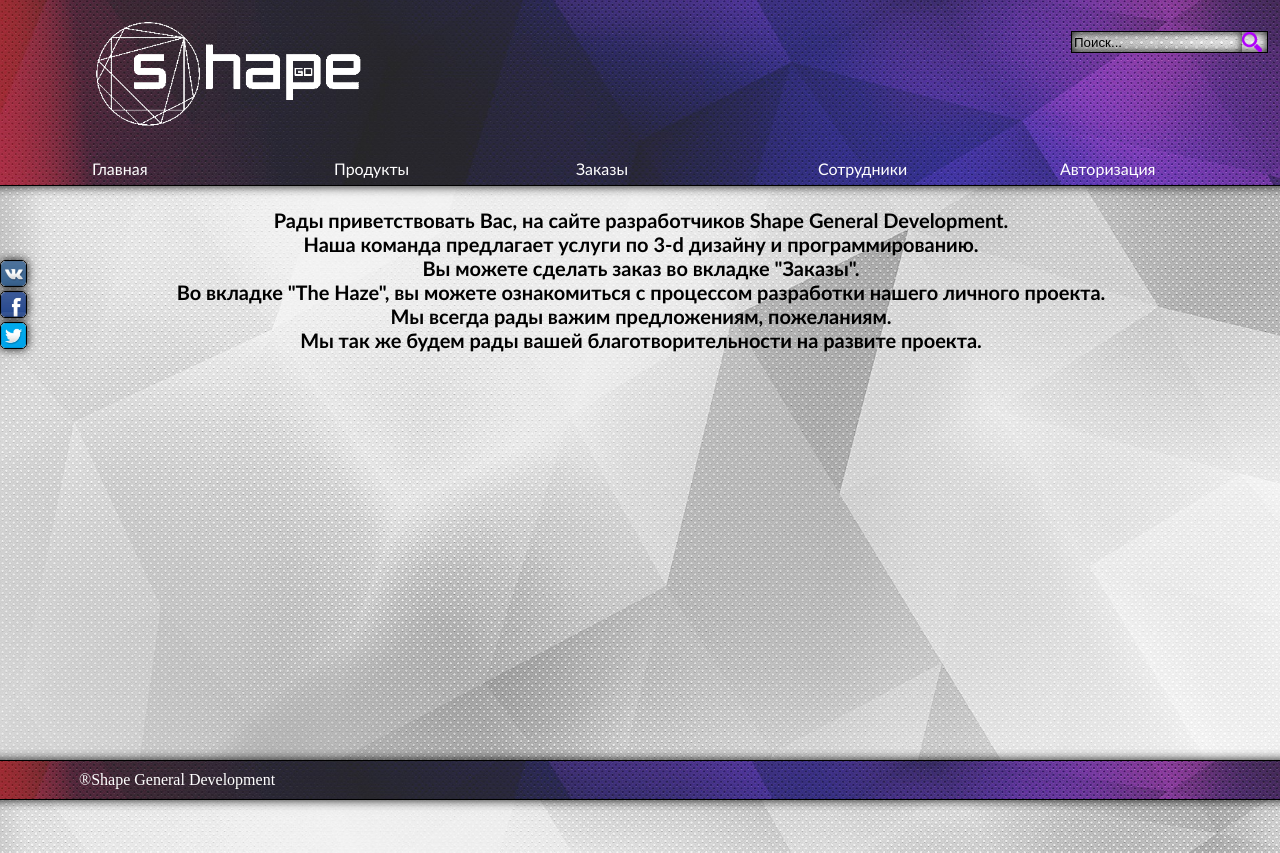
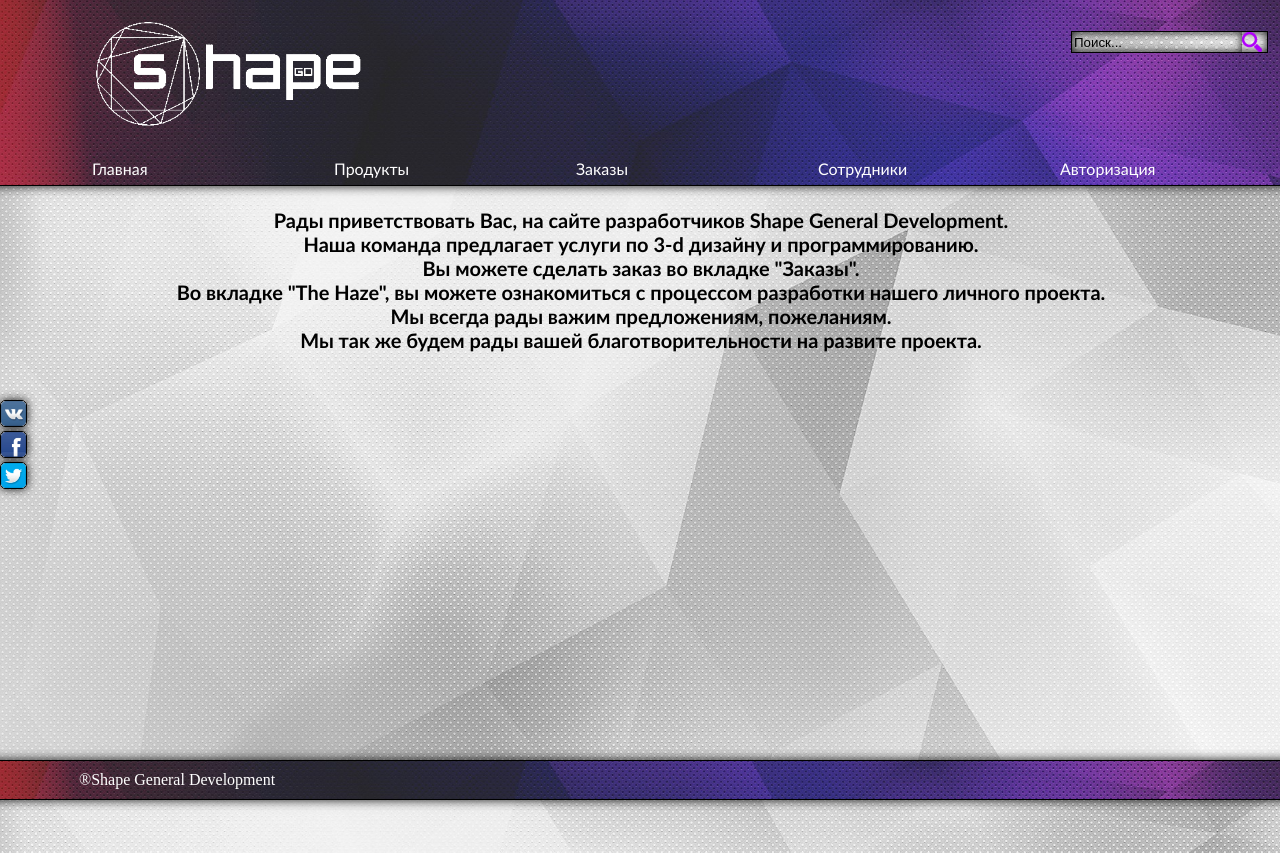
Before and after one commit to LightningAtom/ShapeGDSite, a plain HTML site: page index.html in a window 1280 px wide. Drawn offline with Linux system fonts and the light colour scheme; files whose address does not match are found by name.

Commit message:
dop
links in the center

```diff
--- a/style.css
+++ b/style.css
@@ -47,7 +47,7 @@ titel:befor{content: url(content/ic.png)}
 
 .Links{/*линки к вк, твиту, лицекниги*/
 	position: fixed;
-	top:260px;
+	top:50%;
 	left:0px;
 }
 .article{
```
